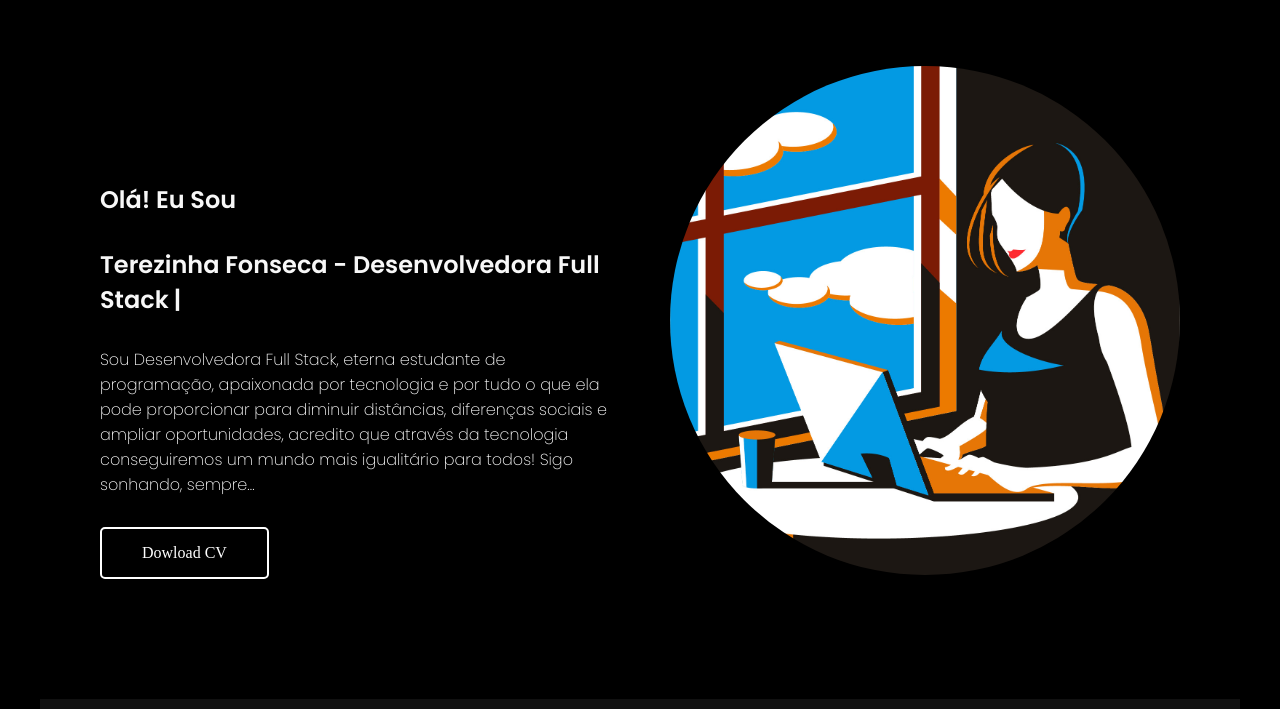
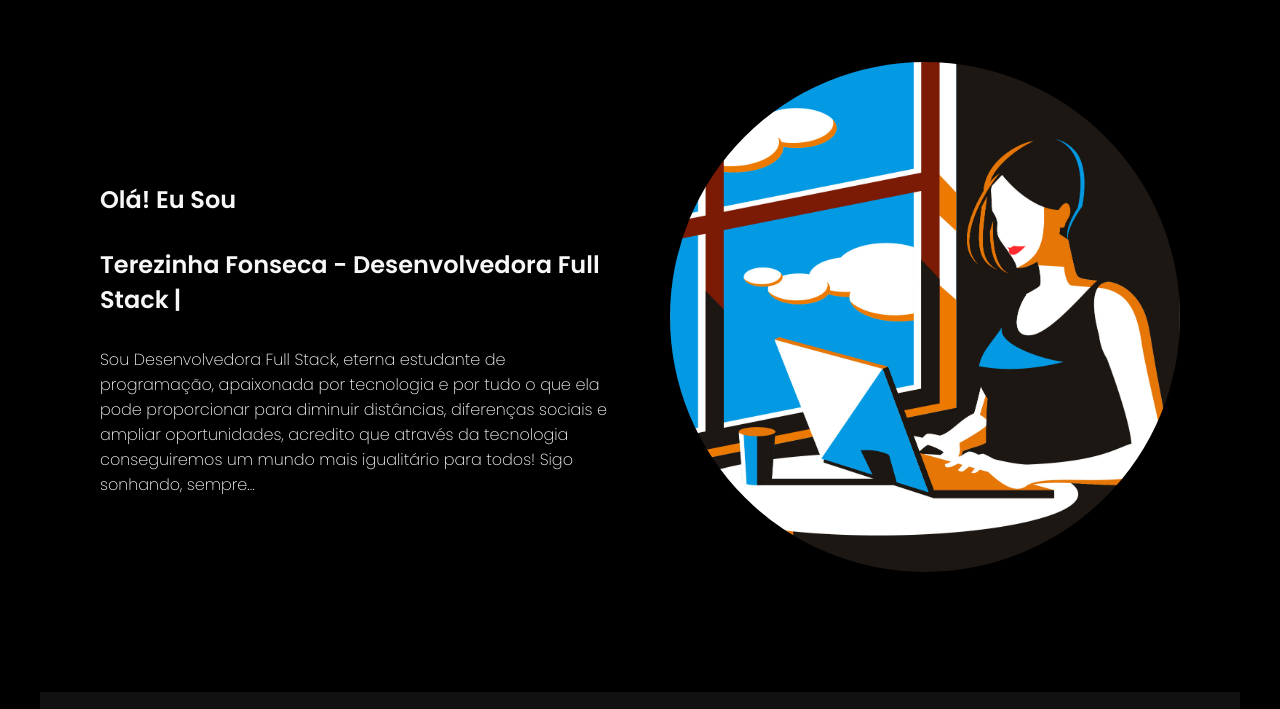
Before and after one commit to Tete2703/meu_portfolio, a plain HTML site: page index.html in a window 1280 px wide. Shown: the part 91-800 px from the top of the page. Drawn offline with Linux system fonts and the light colour scheme.

Commit message:
Update index.html

```diff
--- a/index.html
+++ b/index.html
@@ -44,7 +44,7 @@
           acredito que através da tecnologia conseguiremos um mundo mais
           igualitário para todos! Sigo sonhando, sempre...
         </p>
-        <a href="">Dowload CV</a>
+
       </div>
       <img src="img/Female Developer 1-01.jpg" alt="foto de tereza" />
     </section>
```
